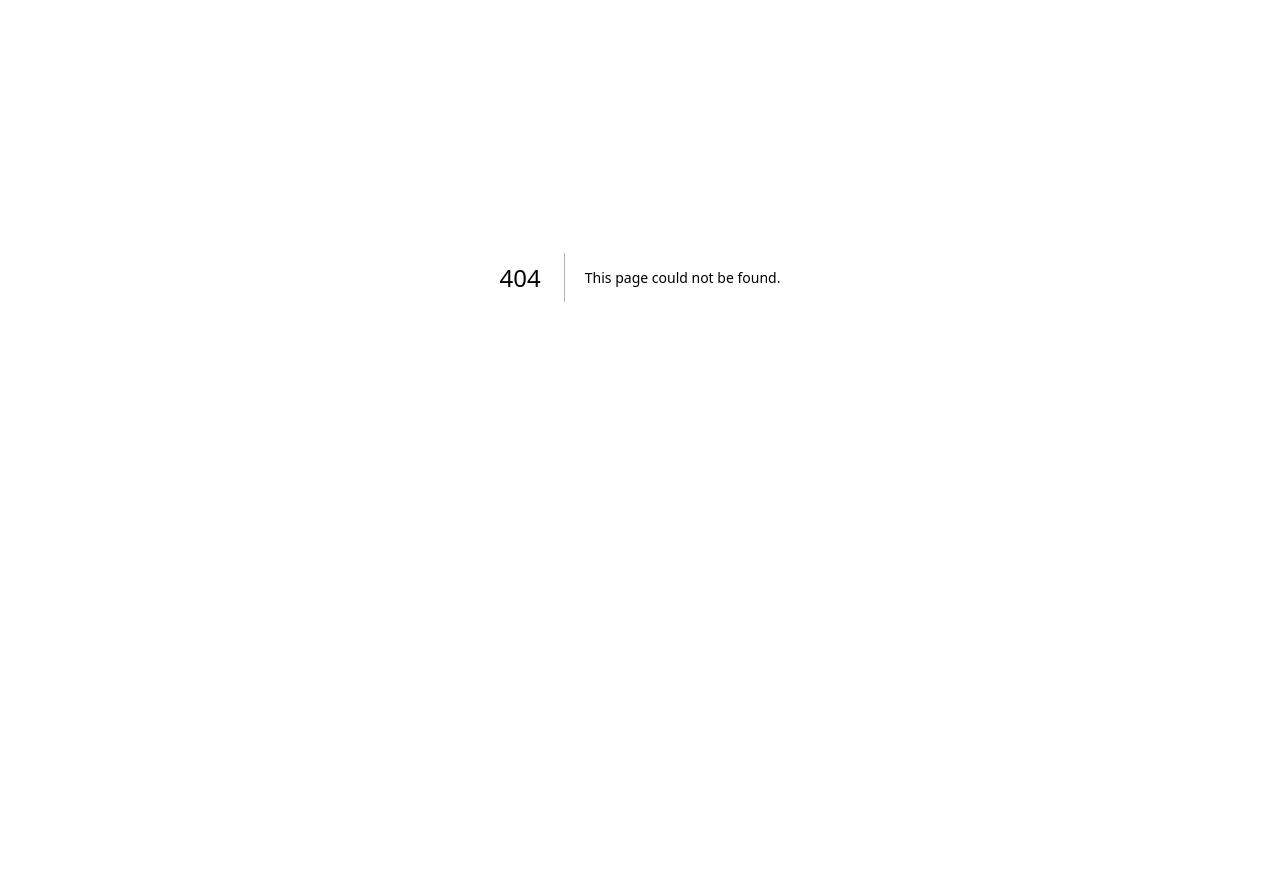
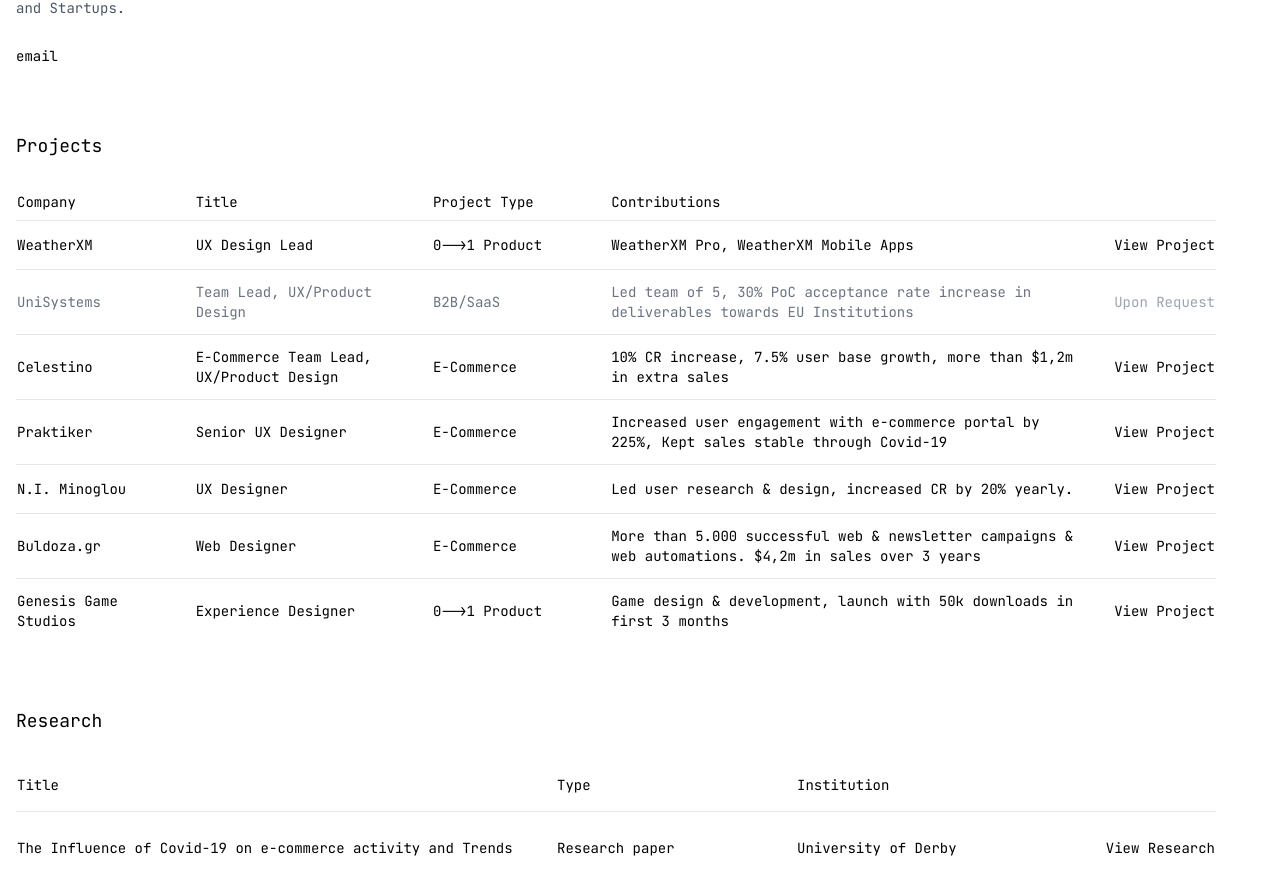
Before and after one commit to arisneos/portfolio, a Next.js app: page /portfolio/ in a window 1280 px wide. Before the commit this address had no page. Shown: the part 155-1050 px from the top of the page. Before the commit the page ends 864 px from the top, so only its background shows below. Built offline with nearby package versions, Linux system fonts and the light colour scheme.

Commit message:
Ready for deployment
Made the repo ready to deploy, will have to make changes to the github repo

```diff
--- a/app/components/MediaDisplay.tsx
+++ b/app/components/MediaDisplay.tsx
@@ -43,7 +43,7 @@
   return (
     <div className="relative aspect-video bg-gray-100 rounded-lg">
       <Image
-        src={src}
+        src={src.startsWith('/') ? `./portfolio${src}` : src}
         alt={alt}
         fill
         className="object-cover rounded-lg"
--- a/app/components/ProjectTable.tsx
+++ b/app/components/ProjectTable.tsx
@@ -40,7 +40,7 @@
                     </button>
                   ) : (
                     <Link
-                      href={`/projects/${project.slug}`}
+                      href={`./projects/${project.slug}`}
                       className="text-sm hover:underline underline-offset-4 ml-auto inline-block"
                     >
                       View Project
--- a/app/components/ResearchTable.tsx
+++ b/app/components/ResearchTable.tsx
@@ -23,7 +23,7 @@
               <td className="py-6 text-sm">{item.institution}</td>
               <td className="py-6 text-right">
                 <Link
-                  href={`/research/${item.slug}`}
+                  href={`./research/${item.slug}`}
                   className="text-sm hover:underline underline-offset-4"
                 >
                   View Research
--- a/app/projects/[slug]/page.tsx
+++ b/app/projects/[slug]/page.tsx
@@ -32,7 +32,7 @@
     <div className="flex flex-col md:flex-row gap-12 max-w-[1200px]">
       {/* Left Column - Text Content */}
       <div className="flex-1 space-y-8">
-        <Link href="/" className="text-sm hover:underline">← Back to projects</Link>
+        <Link href="./" className="text-sm hover:underline">← Back to projects</Link>
 
         <div className="space-y-8">
           {/* Title Section */}
--- /dev/null
+++ b/next.config.js
@@ -0,0 +1,11 @@
+/** @type {import('next').NextConfig} */
+const nextConfig = {
+  output: 'export',
+  images: {
+    unoptimized: true,
+  },
+  basePath: '/portfolio',
+  assetPrefix: '/portfolio',
+}
+
+module.exports = nextConfig
```
